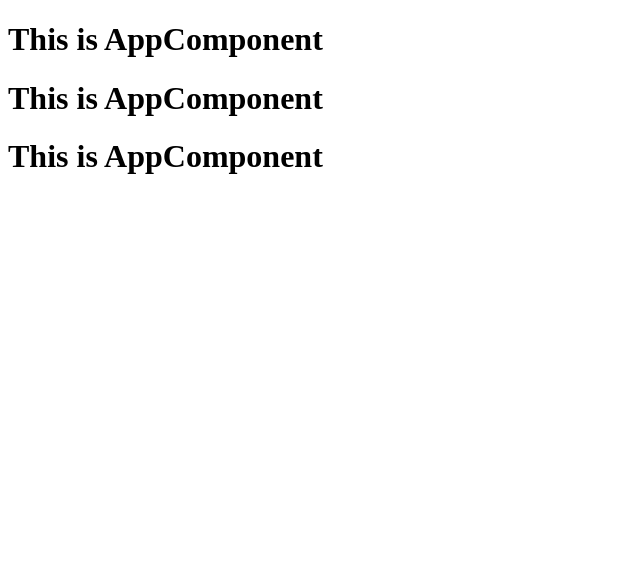
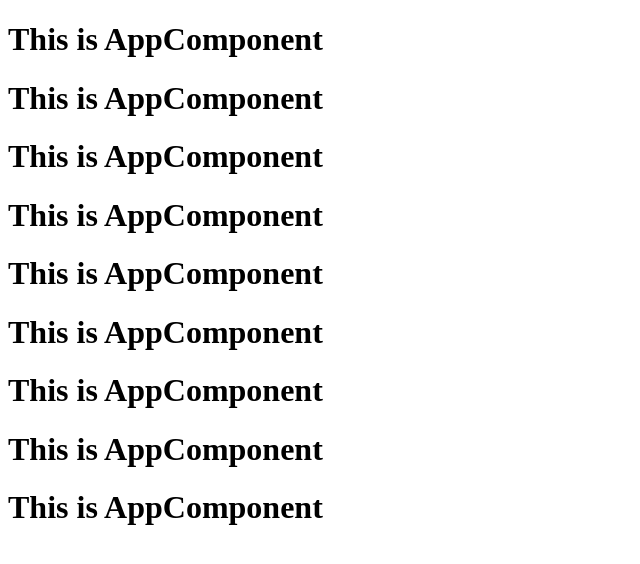
Before and after one commit to sushilshinde/angular-task-manager-app, an Angular app: page / in a window 1280 px wide. Shown: the top 564 px of the page, without its empty margins (0-640 px from the left). Built offline with nearby package versions, Linux system fonts and the light colour scheme.

Commit message:
commit for test

```diff
--- a/src/app/app.component.html
+++ b/src/app/app.component.html
@@ -1,2 +1,9 @@
 <h1>This is AppComponent</h1>
-<h1>This is AppComponent</h1><h1>This is AppComponent</h1>
+<h1>This is AppComponent</h1>
+<h1>This is AppComponent</h1>
+<h1>This is AppComponent</h1>
+<h1>This is AppComponent</h1>
+<h1>This is AppComponent</h1>
+<h1>This is AppComponent</h1>
+<h1>This is AppComponent</h1>
+<h1>This is AppComponent</h1>
```
